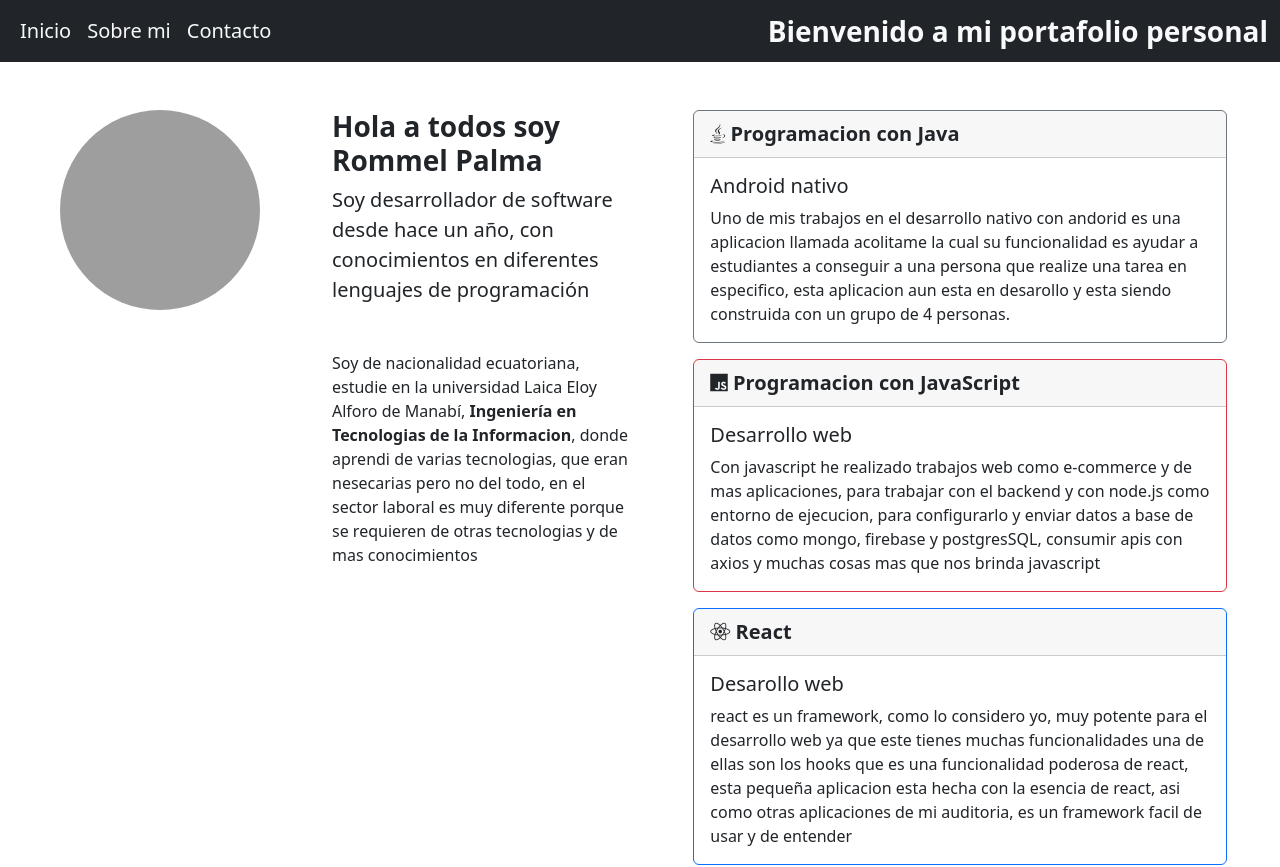
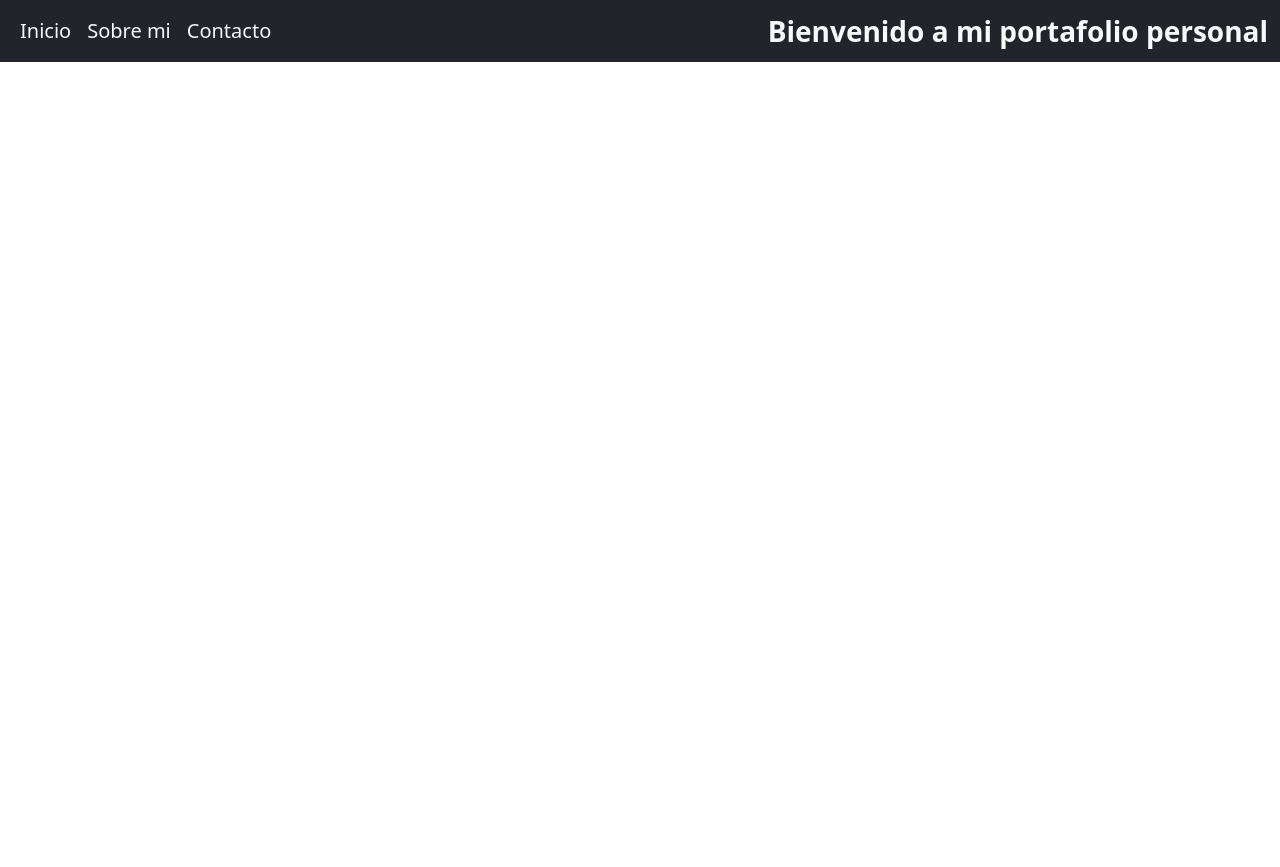
Before and after one commit to Rommelpalma123/client, a React (Create React App) app: page / in a window 1280 px wide. Shown: the top 867 px of the page. After the commit the page ends 800 px from the top, so only its background shows below. Built offline with nearby package versions, Linux system fonts and the light colour scheme; grey boxes are pictures that could not be loaded.

Commit message:
arreglos

```diff
--- a/package.json
+++ b/package.json
@@ -1,5 +1,5 @@
 {
-  "homepage": "https://Rommelpalma123.github.io/",
+  "homepage": "https://Rommelpalma123.github.io/client",
   "name": "proyecto-personal",
   "version": "0.1.0",
   "private": true,
--- a/src/App.js
+++ b/src/App.js
@@ -11,7 +11,7 @@ function App() {
     <div>
       <Barra />
       <Routes>
-        <Route path="/" element={<Portafolio />}/>
+        <Route path="/client" element={<Portafolio />}/>
         <Route path="/contacto" element={<Contacto />}/>
         <Route path="/about" element={<About />}/>
       </Routes>
--- a/src/components/Barra.js
+++ b/src/components/Barra.js
@@ -15,7 +15,7 @@ const  Barra = () =>
               <div className="collapse navbar-collapse" id="navbarSupportedContent">
                 <ul className="navbar-nav me-auto mb-2 mb-lg-0 text-center">
                 <li className="nav-item">
-                    <Link className="nav-link text-light fs-5" aria-current="page" to="/">Inicio</Link>
+                    <Link className="nav-link text-light fs-5" aria-current="page" to="/client">Inicio</Link>
                   </li>
                   <li class="nav-item">
                     <Link className="nav-link text-light fs-5" to="/about">Sobre mi</Link>
```
